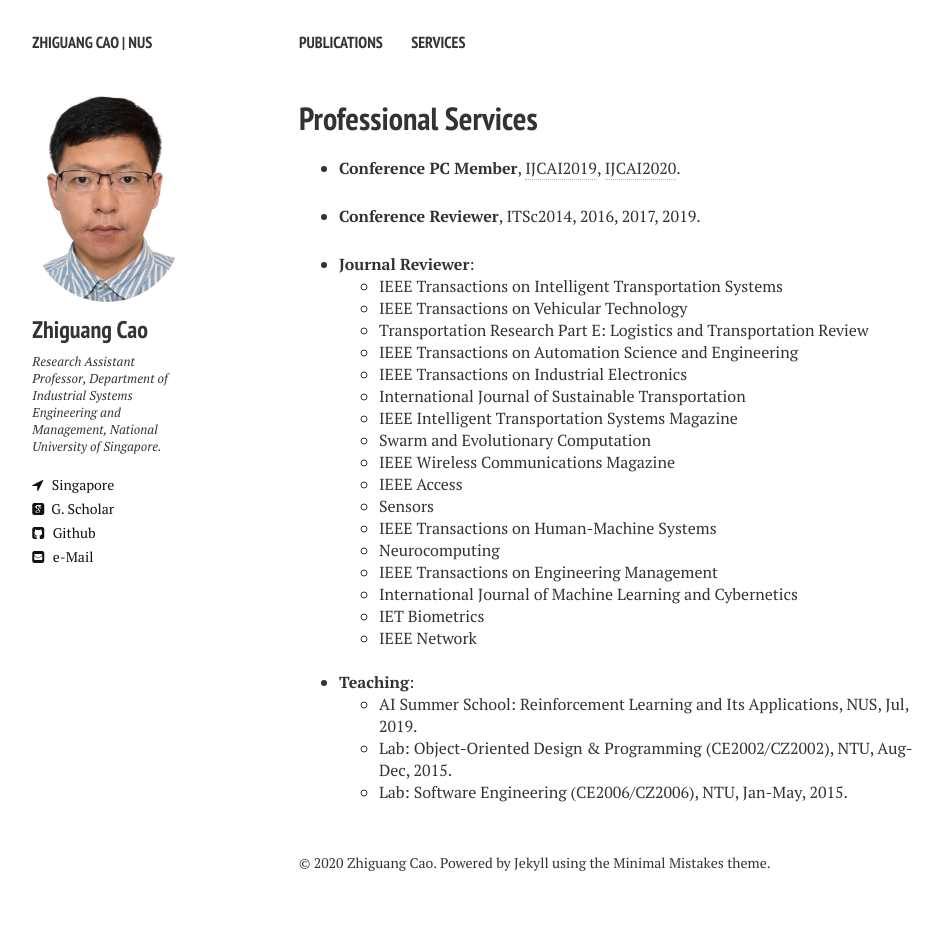
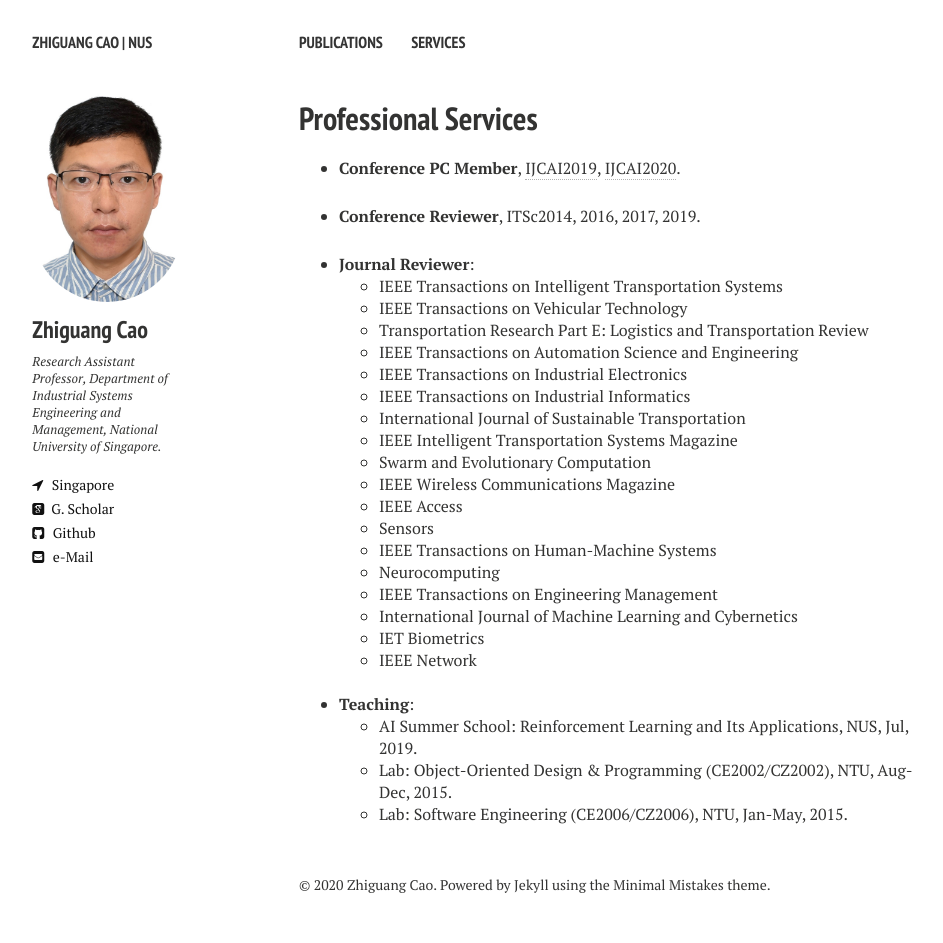
Before and after one commit to zhiguangcaosg/zhiguangcaosg.github.io, a Jekyll site: the page built from tools.md, in a window 1280 px wide. Shown: the whole page, without its empty margins (21-964 px from the left). Built offline with Jekyll 4.4.1, drawn with Linux system fonts in a browser that asks for light colours; nearby versions of some CDN libraries; before the commit the page ends 921 px from its top, so only the background shows below that.

Commit message:
Update tools.md

```diff
--- a/tools.md
+++ b/tools.md
@@ -41,6 +41,8 @@ comments: false
 	</li>
 	<li> IEEE Transactions on Industrial Electronics
 	</li>
+	<li> IEEE Transactions on Industrial Informatics
+	</li>
 	<li> International Journal of Sustainable Transportation
 	</li>
 	<li> IEEE Intelligent Transportation Systems Magazine
```
